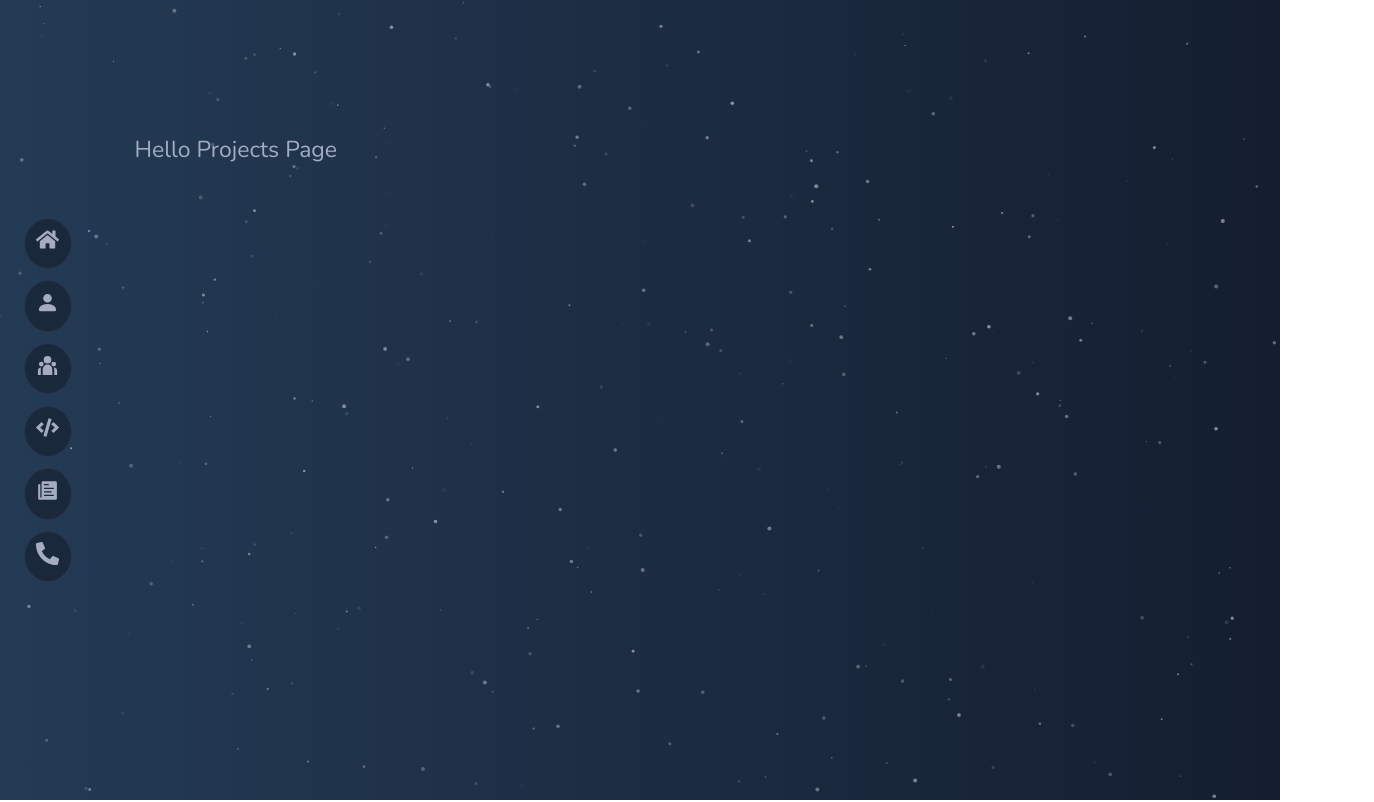
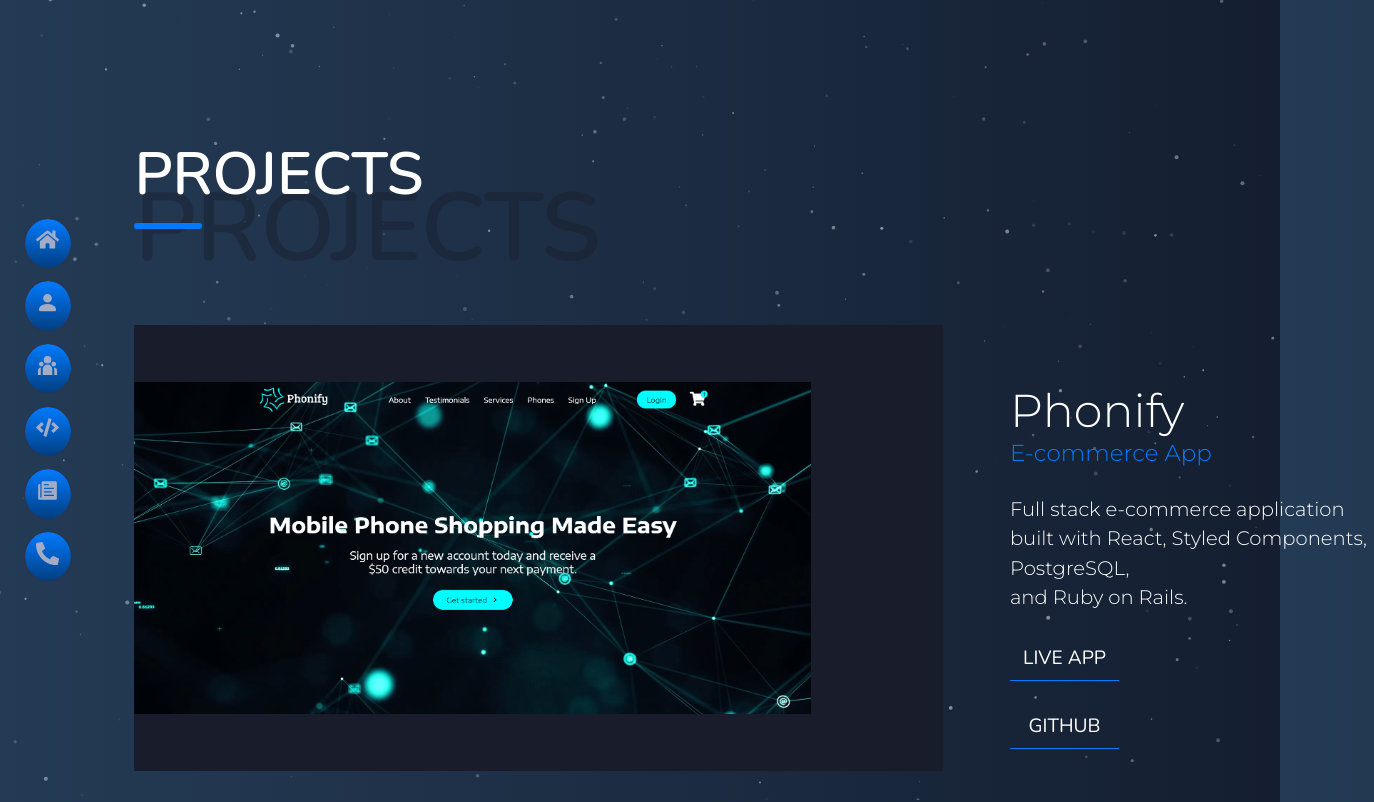
Before and after one commit to Jose-Escobedo/Portfolio-Website, a React (Create React App) app: page /projects in a window 1280 px wide. Shown: the top 802 px of the page, 1374 px wide, since content can reach past the window. Built offline with nearby package versions, Linux system fonts and the light colour scheme.

Commit message:
added projects section

```diff
--- a/src/Pages/AboutPage.js
+++ b/src/Pages/AboutPage.js
@@ -2,9 +2,9 @@
 import { MainLayout } from "../styles/Layouts";
 import { AboutStyled } from "../components/About/AboutElements";
 import Title from "../components/Main/Title";
-import ImageSection from "../components/Main/ImageSection";
-import ServicesSection from "../components/Main/ServicesSection";
-import SkillsSection from "../components/Main/SkillsSection";
+import ImageSection from "../components/About/ImageSection";
+import ServicesSection from "../components/About/ServicesSection";
+import SkillsSection from "../components/About/SkillsSection";
 const AboutPage = () => {
   return (
     <MainLayout>
--- a/src/Pages/ProjectsPage.js
+++ b/src/Pages/ProjectsPage.js
@@ -1,10 +1,15 @@
 import React from "react";
 import { MainLayout } from "../styles/Layouts";
 import { ProjectsStyled } from "../components/Projects/ProjectsElements";
+import Title from "../components/Main/Title";
+import ProjectSection from "../components/Projects/ProjectSection";
 const ProjectsPage = () => {
   return (
     <MainLayout>
-      <ProjectsStyled>Hello Projects Page</ProjectsStyled>
+      <ProjectsStyled>
+        <Title title={"Projects"} span={"Projects"} />
+        <ProjectSection />
+      </ProjectsStyled>
     </MainLayout>
   );
 };
--- a/src/components/Main/ImageSection.js
+++ b/src/components/About/ImageSection.js
@@ -55,7 +55,9 @@
   .right-content {
     h4 {
       font-size: 2rem;
-      color: var(--white-color) span {
+      color: var(--white-color);
+      color: var(--white-color);
+      span {
         font-size: 2rem;
       }
     }
@@ -77,6 +79,9 @@
           padding: 0.3rem 0;
         }
       }
+      .info p {
+        color: var(--white-color);
+      }
     }
   }
 `;
--- a/src/components/Main/ServicesSection.js
+++ b/src/components/About/ServicesSection.js
@@ -1,7 +1,7 @@
 import React from "react";
 import styled from "styled-components";
 import { InnerLayout } from "../../styles/Layouts";
-import Title from "./Title";
+import Title from "../Main/Title";
 import ServiceCard from "./ServiceCard";
 import frontend from "../../img/frontend.svg";
 import backend from "../../img/backend.svg";
--- a/src/components/Main/SkillsSection.js
+++ b/src/components/About/SkillsSection.js
@@ -2,7 +2,7 @@
 import styled from "styled-components";
 import { InnerLayout } from "../../styles/Layouts";
 import SkillItem from "./SkillItem";
-import Title from "./Title";
+import Title from "../Main/Title";
 import { useState } from "react";
 import HTML from "../../img/html.svg";
 import CSS from "../../img/css.svg";
--- a/src/components/Navigation/NavListData.js
+++ b/src/components/Navigation/NavListData.js
@@ -26,11 +26,9 @@
   const list = items.map((item, index) => {
     return (
       <li key={index} className="nav-item">
-        <NavLink to={item.route} className={"sidebar-link"}>
-          {item.icon}
-        </NavLink>
-        <NavLink to={item.route} className={"sidebar-link"}>
-          <span className="icon_title">{item.name}</span>{" "}
+        <NavLink to={item.route}>{item.icon}</NavLink>
+        <NavLink to={item.route}>
+          <span className="icon_title">{item.name}</span>
         </NavLink>
       </li>
     );
--- a/src/components/Navigation/NavigationElements.js
+++ b/src/components/Navigation/NavigationElements.js
@@ -17,9 +17,6 @@
     justify-content: center;
     flex-direction: column;
     padding: 0.5em 0;
-    .active-class {
-      background-color: var(--primary-color);
-    }
 
     li {
       display: flex;
@@ -29,7 +26,7 @@
       border: 1px solid var(--border-color);
       margin: 0.25em 0;
       transition: all 0.3s ease-out;
-      background: #19293b;
+      background: linear-gradient(var(--primary-color), #003e80) padding-box;
       .icon_title {
         display: none;
         font-family: montserrat, sans-serif;
--- /dev/null
+++ b/src/components/Projects/ProjectSection.js
@@ -0,0 +1,107 @@
+import React from "react";
+import styled from "styled-components";
+import Phonify from "../../img/phonify.png";
+
+const ProjectSection = () => {
+  return (
+    <ProjectSectionStyled>
+      <div className="project-container">
+        <img src={Phonify} />
+        <div className="project-desc-container">
+          <h2>Phonify</h2>
+          <h3>E-commerce App</h3>
+          <p>
+            Full stack e-commerce application built with React, Styled
+            Components, PostgreSQL,<br></br>and Ruby on Rails.
+          </p>
+          <button>
+            <a href="https://www.w3schools.com/">Live App</a>
+          </button>
+          <button>
+            <a href="https://github.com/Jose-Escobedo/phonify-frontend/">
+              Github
+            </a>
+          </button>
+        </div>
+      </div>
+    </ProjectSectionStyled>
+  );
+};
+
+const ProjectSectionStyled = styled.div`
+  .project-container {
+    display: flex;
+    margin-top: 5rem;
+    background: var(--background-dark-grey);
+    width: 80%;
+    padding: 2.5em;
+    padding-left: 0;
+    position: relative;
+    img {
+      width: 90%;
+      object-fit: cover;
+    }
+  }
+  .project-desc-container {
+    display: flex;
+    flex-direction: column;
+    z-index: 99;
+    position: absolute;
+    margin-left: 38em;
+    width: 45%;
+    h2 {
+      font-size: 2em;
+      font-family: Montserrat, sans-serif;
+      font-weight: 300;
+      color: var(--white-color);
+    }
+    h3 {
+      font-size: 1em;
+      font-family: Montserrat, sans-serif;
+      font-weight: 300;
+      color: var(--primary-color);
+      padding-bottom: 1.2em;
+    }
+    p {
+      font-size: 0.85em;
+      font-family: Montserrat, sans-serif;
+      font-weight: 300;
+      line-height: 1.5em;
+      color: var(--white-color);
+      padding-bottom: 1.2em;
+    }
+    button {
+      padding: 0.5em 0.5em;
+      font-size: 0.8em;
+      width: 30%;
+      border: none;
+      color: var(--white-color);
+      border-bottom: 1px solid var(--primary-color);
+      background: none;
+      display: inline-block;
+      text-transform: uppercase;
+      position: relative;
+      cursor: pointer;
+    }
+
+    button::before {
+      content: "";
+      position: absolute;
+      background: linear-gradient(darkcyan, var(--primary-color)) padding-box;
+      bottom: 0;
+      left: 0;
+      right: 0;
+      top: 100%;
+      z-index: -1;
+      -webkit-transition: top 0.3s ease-in-out;
+    }
+    button:hover::before {
+      top: 0;
+    }
+
+    button:first-of-type {
+      margin-bottom: 1.2em;
+    }
+  }
+`;
+export default ProjectSection;
```
Also changed, not shown: src/components/About/PrimaryButton.js (renamed from src/components/Main/PrimaryButton.js), src/components/About/ServiceCard.js (renamed from src/components/Main/ServiceCard.js), src/components/About/SkillItem.js (renamed from src/components/Main/SkillItem.js), src/img/phonify.png (added).
